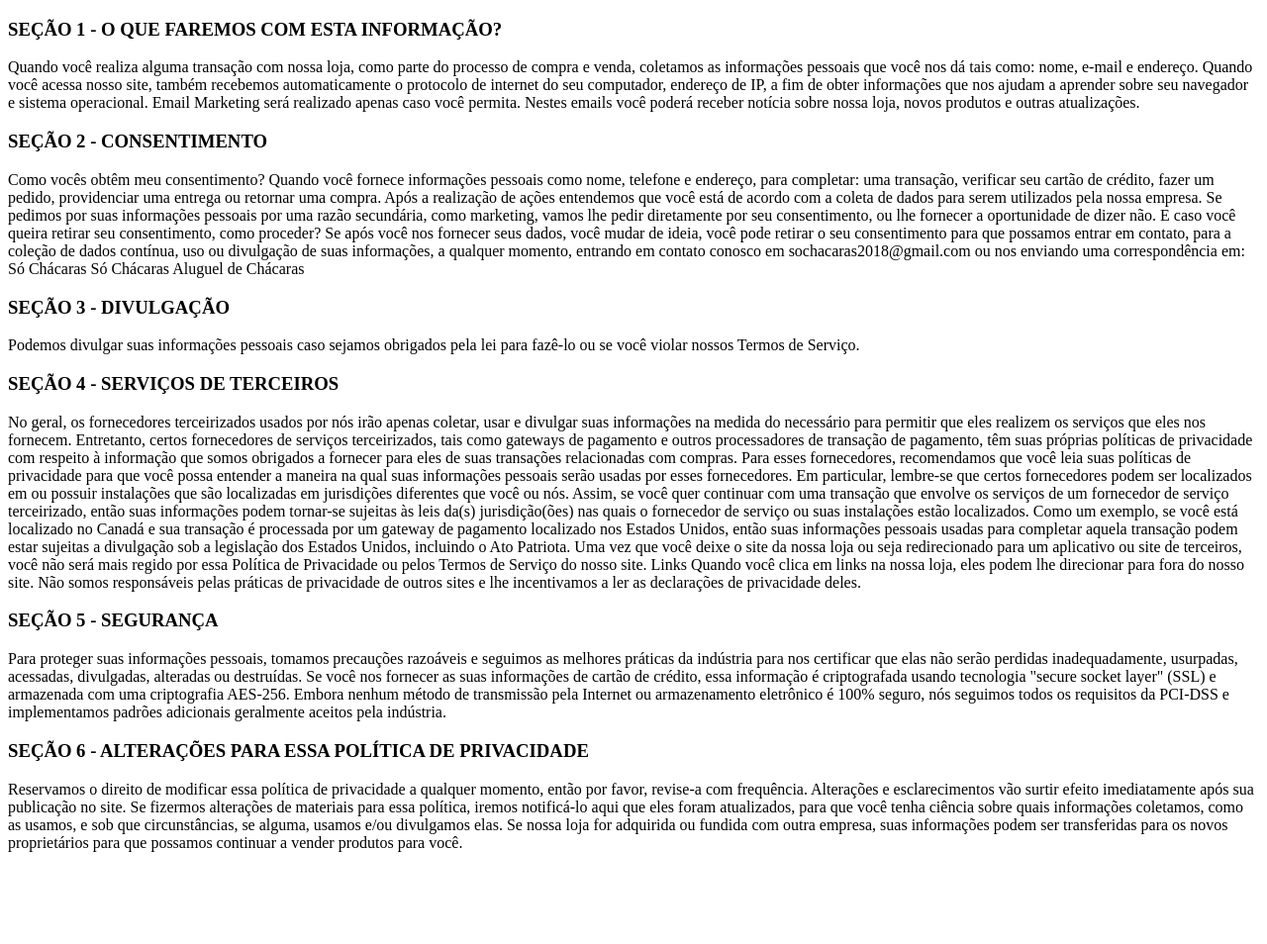
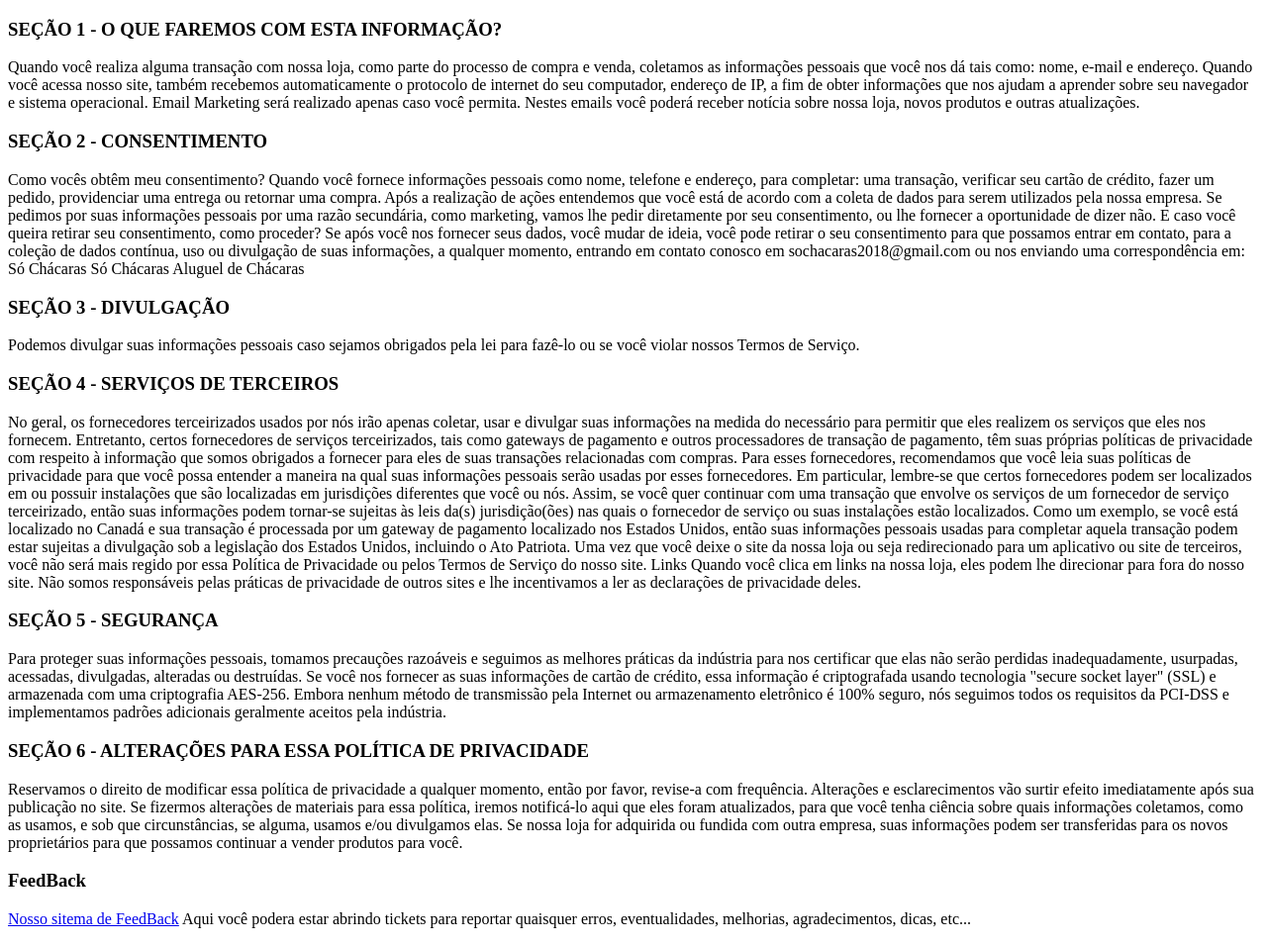
Before and after one commit to m4sterin/S-Chacaras, a plain HTML site: page sochacaras/public(firebase)/politica-privacidade.html in a window 1280 px wide. Shown: the whole page at 99% size. Before the commit the page ends 877 px from the top, so only its background shows below. Drawn offline with Linux system fonts and the light colour scheme.

Commit message:
Criação do Sistema de FeedBack pelo ZenDesk

```diff
--- a/sochacaras/public(firebase)/politica-privacidade.html
+++ b/sochacaras/public(firebase)/politica-privacidade.html
@@ -6,6 +6,8 @@
 	<meta name="viewport" content="width=device-width, initial-scale=1">
 	<meta name="description" content="Web App para aluguel de Chácaras">
 	<meta name="author" content="TrashMakers">
+
+	<link rel="stylesheet" type="text/css" href="css/politica.css">
 </head>
 <body>
 	<section>
@@ -71,6 +73,9 @@
 
 						Se nossa loja for adquirida ou fundida com outra empresa, suas informações podem ser transferidas para os novos proprietários para que possamos continuar a vender produtos para você.
 					</p>
+					<h3>FeedBack</h3>
+					<p> <a href="https://sochacaras.zendesk.com/access/unauthenticated?theme=hc" target="_blank">Nosso sitema de FeedBack</a> Aqui você podera estar abrindo tickets para reportar quaisquer erros, eventualidades, melhorias, agradecimentos, dicas, etc...
+					</p>
 				</div>
 			</div>
 		</div>
```
